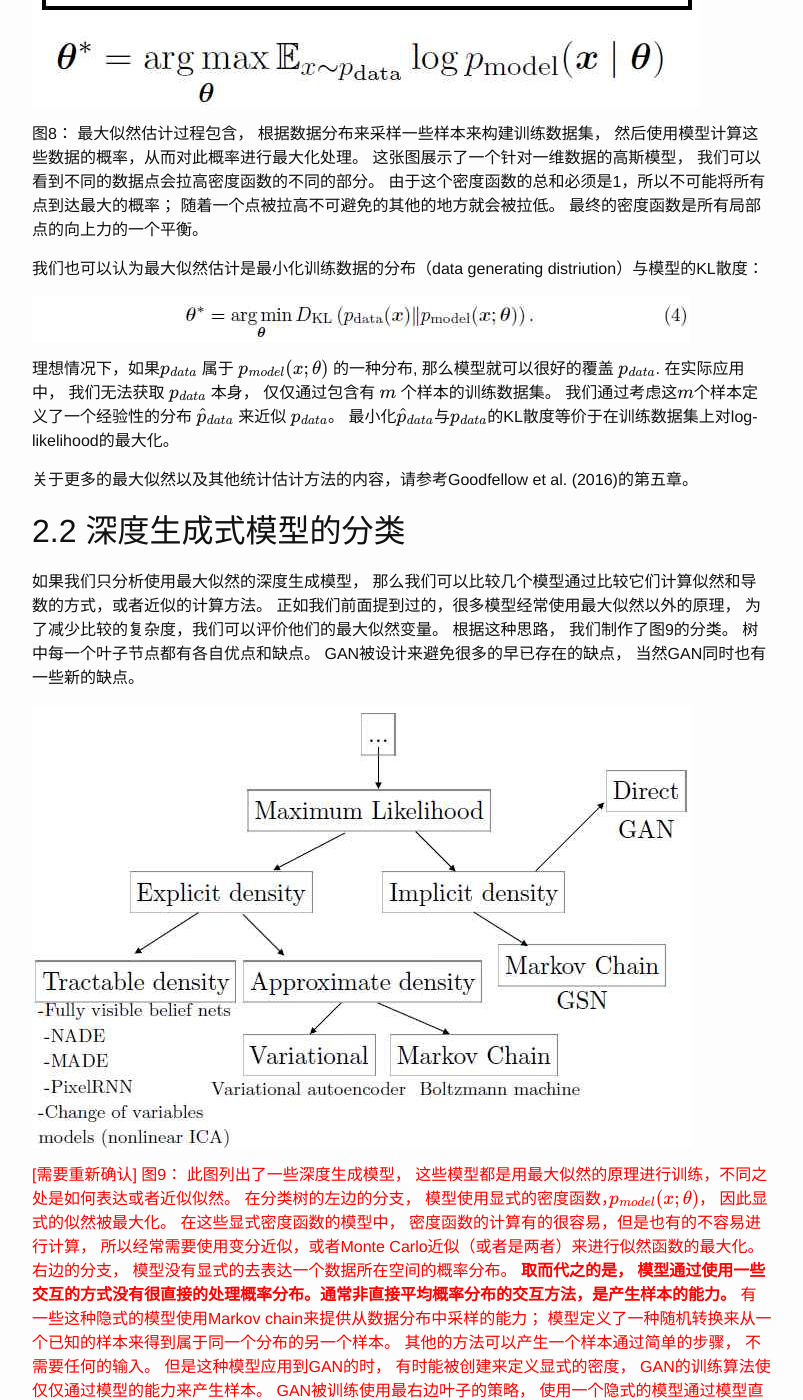
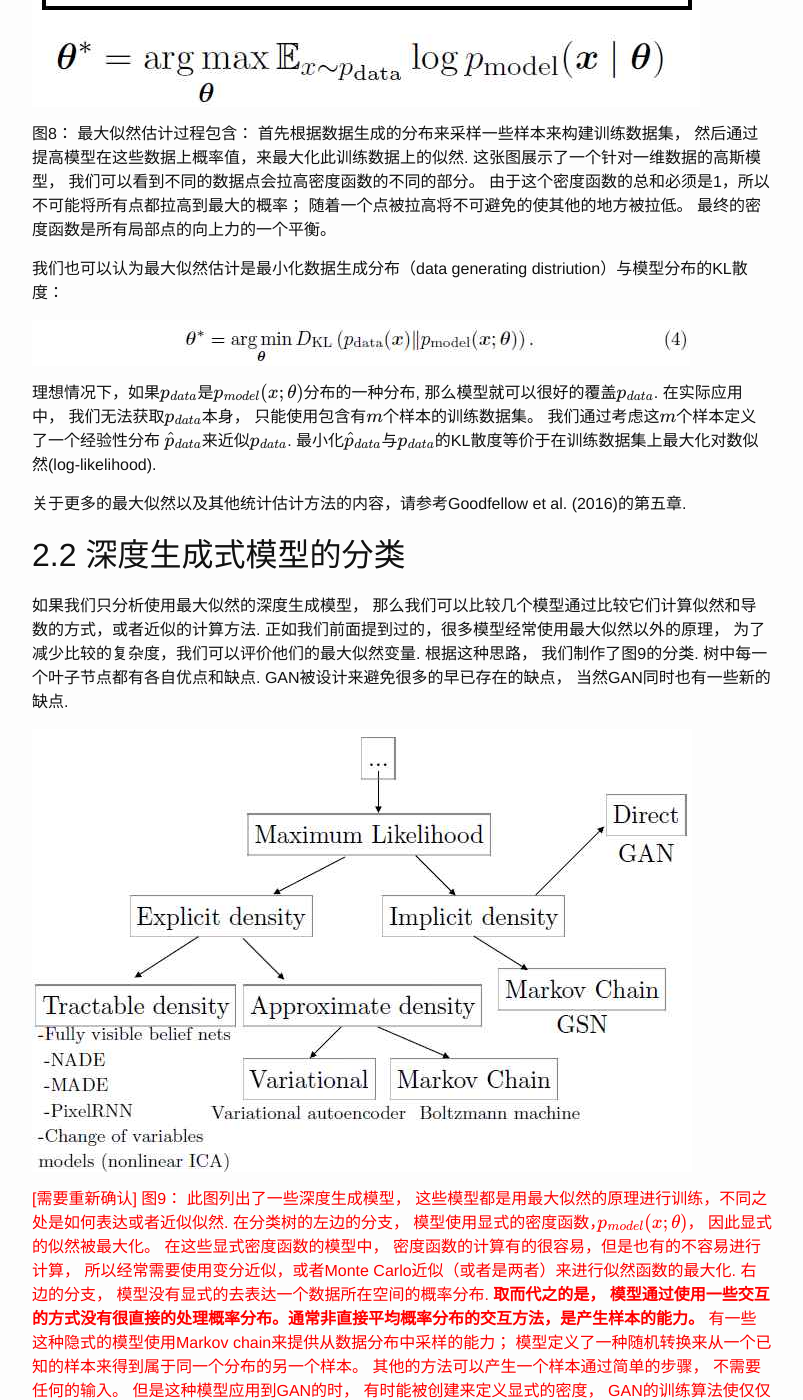
Before and after one commit to sinpycn/sinpycn.github.io, a Jekyll site: the page built from _posts/research/2017-04-29-GAN-Tutorial-How-do-generative-models-work.md, in a window 1280 px wide and 1400 px high, scrolled down 1360 px. Shown: the whole window, without its empty margins (238-1041 px from the left). Built offline with Jekyll 4.4.1, drawn with Linux system fonts in a browser that asks for light colours; formulas are drawn with MathJax 3; some of the changed text lies outside the part shown.

Commit message:
Update 2017-04-29-GAN-Tutorial-How-do-generative-models-work.md

```diff
--- a/_posts/research/2017-04-29-GAN-Tutorial-How-do-generative-models-work.md
+++ b/_posts/research/2017-04-29-GAN-Tutorial-How-do-generative-models-work.md
@@ -5,53 +5,57 @@ mathjax: true
 categories: [research, gan-tutorial]
 ---
 
-[制作中.........]
+我们已经了解了生成式模型的用途以及它值得去使用的原因. 现在我们可能要问， 它是如何工作的， 特别是GAN是如何工作的，以及GAN与其他生成式方法的区别?
 
-现在我们了解了生成式模型的用途以及为什么它值得去使用。 现在我们可能要问， 它是如何工作的， 特别是GAN是如何工作的，以及GAN与其他生成式方法的区别？
+## 2.1 最大似然估计(Maximum Likelihood Estimation)
 
-## 2.1 最大似然估计
+为了简化讨论， 我们先分析使用最大似然原理的生成式模型. 当然并不是所有的生成式模型都使用最大似然. 有些生成式模型默认不使用最大似然， 但是也可以做一些修改让其使用最大似然 （GAN就属于这一类）.
+通过忽略不使用最大似然的模型，并且分析哪些本来通常不使用最大似然的模型的最大似然版本，可以让我们排除很多的干扰，让我们的分析变得简单.
 
-为了简便讨论， 我们先分析使用最大似然原理的生成式模型。 当然并不是所有的生成式模型都使用最大似然。 有些生成式模型默认不使用最大似然， 但是也可以做一些修改让其使用最大似然 ** （GAN就属于这一类） **。
-通过忽略不使用最大似然的模型，并且分析哪些本来通常不使用最大似然的模型的最大似然版本， 可以让我们排除很多的干扰，让我们的分析变得简单。
+最大似然估计是用来估计概率模型参数$$\theta$$的一种方法. 最大似然方法的基本思路是定义一个模型来对概率分布进行估计.
+给定一个数据集包含$$m$$个训练样本$$\mathbf{x}^{(i)}$$， 然后使用似然（likelihood）表示模型在训练数据集上的概率， 也就是: $$\prod_{i=1}^{m}p_{model}(x^{(i)};\theta)$$.
 
-最大似然估计是用来估计概率模型参数 $$\theta$$ 的一种方法。 最大似然方法的基本思路是定义一个模型来对概率分布进行估计。
-给定一个数据集包含$$m$$个训练样本$$x^{(i)}$$， 似然（likelihood）是指模型在训练数据集上的概率， 也就是: $$\prod_{i=1}^{m}p_{model}(x^{(i)};\theta)$$。
+[制作中………]
 
-最大似然的原理简单的说是通过优化模型参数来最大化在训练数据上的预测概率。 使用log空间最容易实现， 我们通常计算一个算术和，而不是针对每一个样本进行处理。 使用算术和使得对应模型的似然的导数的数学表达变得简单，
-并且当在数字计算机上计算时， 对数值问题不敏感， 比如说，当对几个很小的概率值进行相乘计算时会出现下溢问题。
+简单的说， 最大似然的原理是通过优化模型参数来最大化在训练数据上的预测概率.
+在对数空间最容易达到此目的； 我们通常计算一个算术和，而不是针对每一个样本进行处理.
+通过使用算术和使得对应模型的似然的导数的数学表达变得简单，
+并且当在数字计算机上计算时， 其对数值问题不敏感， 比如说，当对几个很小的概率值进行相乘计算时会出现下溢（underflow）问题。
 
 ![Equation 1,2,3](/images/201704/28/eq01.jpg)
 
-在方程式2中， 我们使用了以下特性： $$\arg \max_{v}f(v) = \arg \max_{v}\log f(v)$$ 对于正数$$v$$, 因为log函数可以对所有范围的值进行增大，但是却不影响局部的最大化。
+在方程式2中， 我们使用了以下特性： $$\arg \max_{v}f(v) = \arg \max_{v}\log f(v)$$， 对于正数$$v$$, 对数函数可以保证对所有范围的值进行最大化，却不影响最大化的区域.
 
 最大似然处理过程可以参考图8.
 
 ![Figure 8](/images/201704/28/fig08.jpg)
 
-图8： 最大似然估计过程包含， 根据数据分布来采样一些样本来构建训练数据集， 然后使用模型计算这些数据的概率，从而对此概率进行最大化处理。
-这张图展示了一个针对一维数据的高斯模型， 我们可以看到不同的数据点会拉高密度函数的不同的部分。 由于这个密度函数的总和必须是1，所以不可能将所有点到达最大的概率； 随着一个点被拉高不可避免的其他的地方就会被拉低。 最终的密度函数是所有局部点的向上力的一个平衡。
+图8： 最大似然估计过程包含： 首先根据数据生成的分布来采样一些样本来构建训练数据集， 然后通过提高模型在这些数据上概率值，来最大化此训练数据上的似然.
+这张图展示了一个针对一维数据的高斯模型， 我们可以看到不同的数据点会拉高密度函数的不同的部分。 由于这个密度函数的总和必须是1，所以不可能将所有点都拉高到最大的概率； 随着一个点被拉高将不可避免的使其他的地方被拉低。 最终的密度函数是所有局部点的向上力的一个平衡。
 
-我们也可以认为最大似然估计是最小化训练数据的分布（data generating distriution）与模型的KL散度：
+我们也可以认为最大似然估计是最小化数据生成分布（data generating distriution）与模型分布的KL散度：
 
 ![Equation 1,2,3](/images/201704/28/eq04.jpg)
 
-理想情况下，如果$$p_{data}$$ 属于 $$p_{model}(x;\theta)$$ 的一种分布, 那么模型就可以很好的覆盖 $$p_{data}$$.
-在实际应用中， 我们无法获取 $$p_{data}$$ 本身， 仅仅通过包含有 $$m$$ 个样本的训练数据集。 我们通过考虑这$$m$$个样本定义了一个经验性的分布 $$\hat{p}_{data}$$ 来近似 $$p_{data}$$。 最小化$$\hat{p}_{data}$$与$$p_{data}$$的KL散度等价于在训练数据集上对log-likelihood的最大化。
+理想情况下，如果$$p_{data}$$是$$p_{model}(x;\theta)$$分布的一种分布, 那么模型就可以很好的覆盖$$p_{data}$$.
+在实际应用中， 我们无法获取$$p_{data}$$本身， 只能使用包含有$$m$$个样本的训练数据集。 我们通过考虑这$$m$$个样本定义了一个经验性分布 $$\hat{p}_{data}$$来近似$$p_{data}$$. 最小化$$\hat{p}_{data}$$与$$p_{data}$$的KL散度等价于在训练数据集上最大化对数似然(log-likelihood).
 
-关于更多的最大似然以及其他统计估计方法的内容，请参考Goodfellow et al. (2016)的第五章。
+关于更多的最大似然以及其他统计估计方法的内容，请参考Goodfellow et al. (2016)的第五章.
 
 ## 2.2 深度生成式模型的分类
 
-如果我们只分析使用最大似然的深度生成模型， 那么我们可以比较几个模型通过比较它们计算似然和导数的方式，或者近似的计算方法。
-正如我们前面提到过的，很多模型经常使用最大似然以外的原理， 为了减少比较的复杂度，我们可以评价他们的最大似然变量。 根据这种思路， 我们制作了图9的分类。
-树中每一个叶子节点都有各自优点和缺点。 GAN被设计来避免很多的早已存在的缺点， 当然GAN同时也有一些新的缺点。
+如果我们只分析使用最大似然的深度生成模型， 那么我们可以比较几个模型通过比较它们计算似然和导数的方式，或者近似的计算方法.
+正如我们前面提到过的，很多模型经常使用最大似然以外的原理， 为了减少比较的复杂度，我们可以评价他们的最大似然变量.
+根据这种思路， 我们制作了图9的分类.
+树中每一个叶子节点都有各自优点和缺点.
+GAN被设计来避免很多的早已存在的缺点， 当然GAN同时也有一些新的缺点.
 
 ![Figure 9](/images/201704/28/fig09.jpg)
 
 <span style="color:red">[需要重新确认]
-图9： 此图列出了一些深度生成模型， 这些模型都是用最大似然的原理进行训练，不同之处是如何表达或者近似似然。
-在分类树的左边的分支， 模型使用显式的密度函数，$$p_{model}(x;\theta)$$， 因此显式的似然被最大化。 在这些显式密度函数的模型中， 密度函数的计算有的很容易，但是也有的不容易进行计算， 所以经常需要使用变分近似，或者Monte Carlo近似（或者是两者）来进行似然函数的最大化。
-右边的分支， 模型没有显式的去表达一个数据所在空间的概率分布。
+图9： 此图列出了一些深度生成模型， 这些模型都是用最大似然的原理进行训练，不同之处是如何表达或者近似似然.
+在分类树的左边的分支， 模型使用显式的密度函数，$$p_{model}(x;\theta)$$， 因此显式的似然被最大化。 在这些显式密度函数的模型中， 密度函数的计算有的很容易，但是也有的不容易进行计算， 所以经常需要使用变分近似，或者Monte Carlo近似（或者是两者）来进行似然函数的最大化.
+右边的分支， 模型没有显式的去表达一个数据所在空间的概率分布.
 **取而代之的是， 模型通过使用一些交互的方式没有很直接的处理概率分布。通常非直接平均概率分布的交互方法，是产生样本的能力。**
 有一些这种隐式的模型使用Markov chain来提供从数据分布中采样的能力； 模型定义了一种随机转换来从一个已知的样本来得到属于同一个分布的另一个样本。
 其他的方法可以产生一个样本通过简单的步骤， 不需要任何的输入。 但是这种模型应用到GAN的时， 有时能被创建来定义显式的密度， GAN的训练算法使仅仅通过模型的能力来产生样本。 GAN被训练使用最右边叶子的策略， 使用一个隐式的模型通过模型直接产生符合分布的样本。</span>
```
